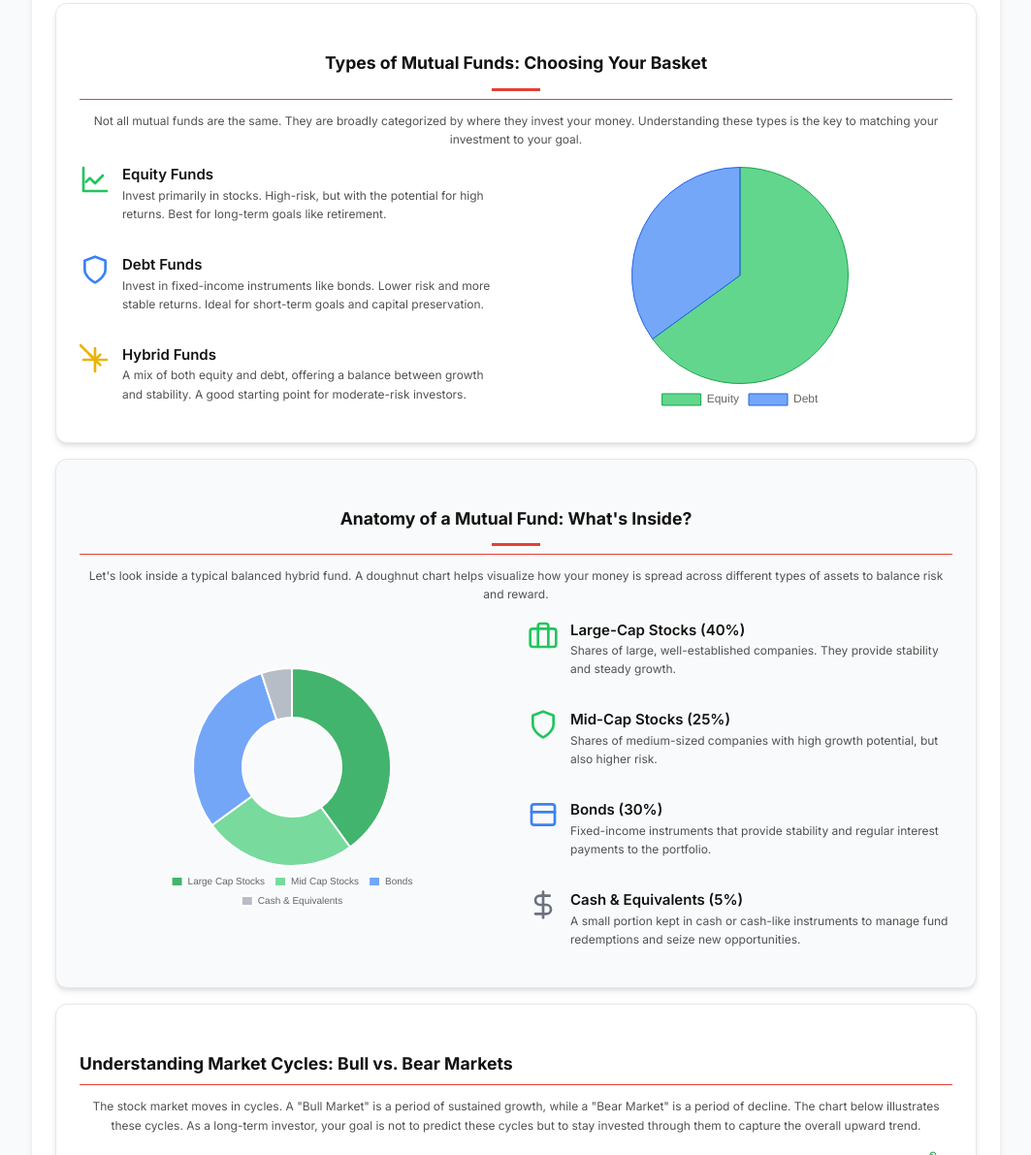
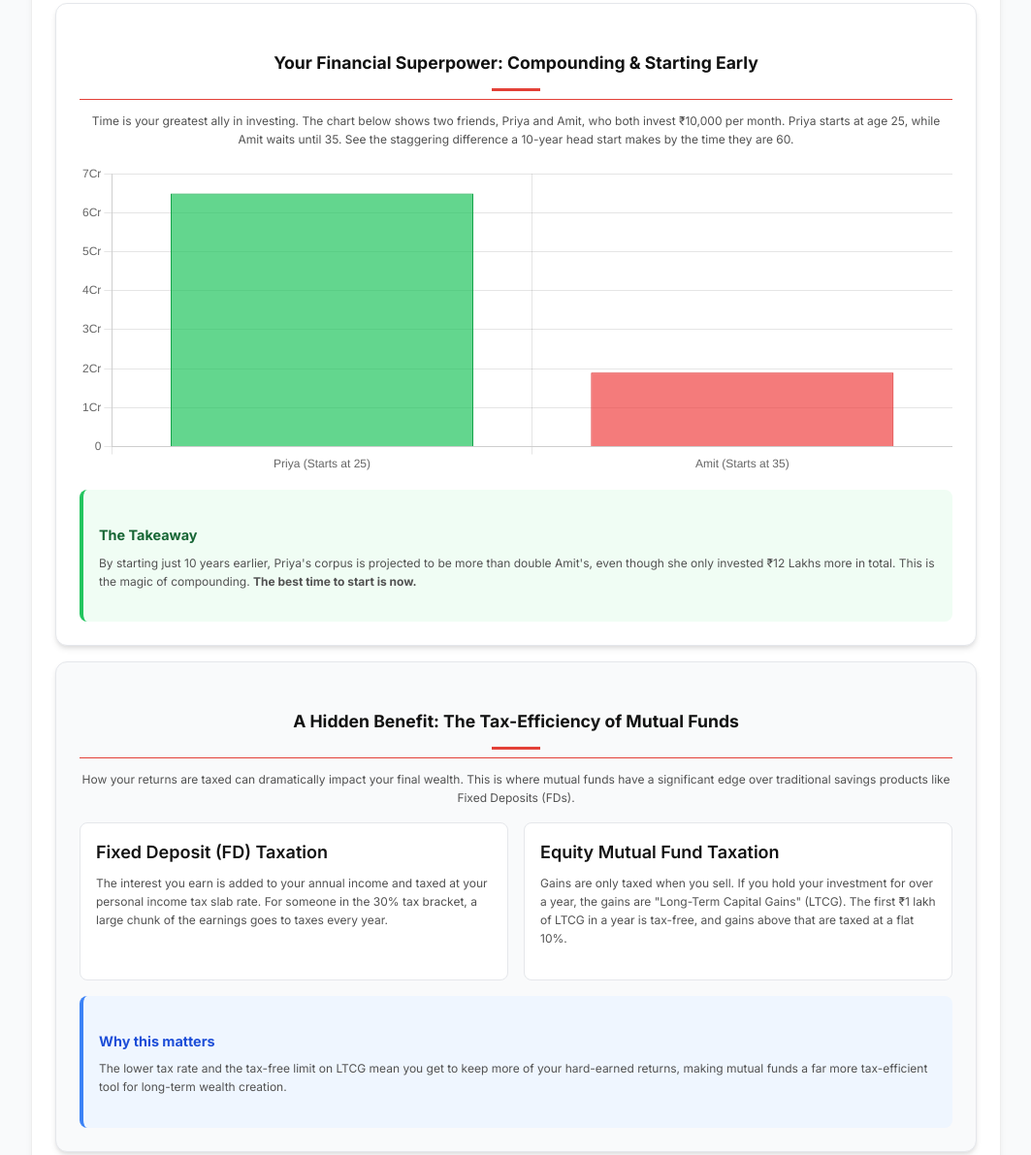
Before and after one commit to toolblaster/Calculator.toolblaster.com, a plain HTML site: page guides/mfguide.html in a window 1280 px wide. Shown: the part 1174-2365 px from the top of the page at 97% size, without its empty margins (108-1171 px from the left). Drawn offline with nearby package versions, Linux system fonts and the light colour scheme.

Commit message:
Update mfguide.html

```diff
--- a/guides/mfguide.html
+++ b/guides/mfguide.html
@@ -228,6 +228,39 @@
                 </ul>
             </div>
 
+            <!-- NEW SECTION 1: The Power of Compounding -->
+            <div class="content-section-card">
+                <h2 class="section-title-secondary">Your Financial Superpower: Compounding & Starting Early</h2>
+                <p class="text-center text-sm text-gray-500 mb-6">Time is your greatest ally in investing. The chart below shows two friends, Priya and Amit, who both invest ₹10,000 per month. Priya starts at age 25, while Amit waits until 35. See the staggering difference a 10-year head start makes by the time they are 60.</p>
+                 <div class="h-64 md:h-80 w-full mx-auto">
+                   <canvas id="compoundingStartEarlyChart"></canvas>
+                </div>
+                <div class="alert alert-success mt-4">
+                    <h3 class="alert-title">The Takeaway</h3>
+                    <p>By starting just 10 years earlier, Priya's corpus is projected to be more than double Amit's, even though she only invested ₹12 Lakhs more in total. This is the magic of compounding. <strong>The best time to start is now.</strong></p>
+                </div>
+            </div>
+
+            <!-- NEW SECTION 2: Tax Efficiency -->
+            <div class="content-section-card bg-gray-50">
+                <h2 class="section-title-secondary">A Hidden Benefit: The Tax-Efficiency of Mutual Funds</h2>
+                <p class="text-center text-sm text-gray-500 mb-6">How your returns are taxed can dramatically impact your final wealth. This is where mutual funds have a significant edge over traditional savings products like Fixed Deposits (FDs).</p>
+                <div class="grid grid-cols-1 md:grid-cols-2 gap-4 mt-4">
+                    <div class="bg-white p-4 rounded-lg border">
+                        <h4 class="font-semibold text-lg mb-2">Fixed Deposit (FD) Taxation</h4>
+                        <p class="text-sm text-gray-600">The interest you earn is added to your annual income and taxed at your personal income tax slab rate. For someone in the 30% tax bracket, a large chunk of the earnings goes to taxes every year.</p>
+                    </div>
+                    <div class="bg-white p-4 rounded-lg border">
+                         <h4 class="font-semibold text-lg mb-2">Equity Mutual Fund Taxation</h4>
+                         <p class="text-sm text-gray-600">Gains are only taxed when you sell. If you hold your investment for over a year, the gains are "Long-Term Capital Gains" (LTCG). The first ₹1 lakh of LTCG in a year is tax-free, and gains above that are taxed at a flat 10%.</p>
+                    </div>
+                </div>
+                <div class="alert alert-info mt-4">
+                    <h3 class="alert-title">Why this matters</h3>
+                    <p>The lower tax rate and the tax-free limit on LTCG mean you get to keep more of your hard-earned returns, making mutual funds a far more tax-efficient tool for long-term wealth creation.</p>
+                </div>
+            </div>
+
             <div class="content-section-card">
                 <h2 class="section-title-secondary">Types of Mutual Funds: Choosing Your Basket</h2>
                 <p class="text-center text-sm text-gray-500 mb-6">Not all mutual funds are the same. They are broadly categorized by where they invest your money. Understanding these types is the key to matching your investment to your goal.</p>
@@ -381,7 +414,7 @@
                                 <td class="px-6 py-4">Market-linked (moderate returns)</td>
                                 <td class="px-6 py-4">Fixed & Guaranteed</td>
                             </tr>
-                            <tr class="bg-white border-b">
+                             <tr class="bg-white border-b">
                                 <td class="px-6 py-4 font-medium">Best For</td>
                                 <td class="px-6 py-4">Long-term wealth creation</td>
                                 <td class="px-6 py-4">Regular income (e.g., pension)</td>
@@ -572,6 +605,54 @@
     <script src="../script.js"></script>
     <script>
         document.addEventListener('DOMContentLoaded', () => {
+            // NEW CHART: Compounding & Starting Early
+            const compoundingStartEarlyCtx = document.getElementById('compoundingStartEarlyChart');
+            if(compoundingStartEarlyCtx) {
+                const calculateFutureValue = (monthlyInvestment, years, rate) => {
+                    const monthlyRate = rate / 12;
+                    const months = years * 12;
+                    if (monthlyRate === 0) return monthlyInvestment * months;
+                    return monthlyInvestment * (Math.pow(1 + monthlyRate, months) - 1) / monthlyRate * (1 + monthlyRate);
+                };
+
+                const priyaFV = calculateFutureValue(10000, 35, 0.12); // Priya invests for 35 years (60-25)
+                const amitFV = calculateFutureValue(10000, 25, 0.12); // Amit invests for 25 years (60-35)
+
+                new Chart(compoundingStartEarlyCtx, {
+                    type: 'bar',
+                    data: {
+                        labels: ['Priya (Starts at 25)', 'Amit (Starts at 35)'],
+                        datasets: [{
+                            label: 'Final Corpus at Age 60',
+                            data: [priyaFV, amitFV],
+                            backgroundColor: ['rgba(34, 197, 94, 0.7)', 'rgba(239, 68, 68, 0.7)'],
+                            borderColor: ['rgba(22, 163, 74, 1)', 'rgba(220, 38, 38, 1)'],
+                            borderWidth: 1
+                        }]
+                    },
+                    options: {
+                        responsive: true,
+                        maintainAspectRatio: false,
+                        plugins: {
+                            legend: { display: false },
+                            tooltip: {
+                                callbacks: {
+                                    label: (context) => `Final Corpus: ${new Intl.NumberFormat('en-IN', { style: 'currency', currency: 'INR', maximumFractionDigits: 0 }).format(context.parsed.y)}`
+                                }
+                            }
+                        },
+                        scales: {
+                            y: {
+                                beginAtZero: true,
+                                ticks: {
+                                    callback: (value) => new Intl.NumberFormat('en-IN', { notation: 'compact', compactDisplay: 'short' }).format(value)
+                                }
+                            }
+                        }
+                    }
+                });
+            }
+
             const marketCycleCtx = document.getElementById('marketCycleChart');
             if(marketCycleCtx) {
                 const labels = ['Year 1', 'Year 2', 'Year 3', 'Year 4', 'Year 5', 'Year 6', 'Year 7', 'Year 8'];
@@ -604,19 +685,17 @@
                 new Chart(fundTypeCtx, {
                     type: 'pie',
                     data: {
-                        labels: ['Equity', 'Debt'],
+                        labels: ['Equity', 'Debt', 'Hybrid'],
                         datasets: [{
-                            label: 'Hybrid Fund Allocation',
-                            data: [65, 35],
+                            label: 'Fund Types',
+                            data: [45, 30, 25],
                             backgroundColor: [
                                 'rgba(34, 197, 94, 0.7)',  // Green for Equity
-                                'rgba(59, 130, 246, 0.7)' // Blue for Debt
+                                'rgba(59, 130, 246, 0.7)', // Blue for Debt
+                                'rgba(245, 158, 11, 0.7)' // Amber for Hybrid
                             ],
-                            borderColor: [
-                                'rgba(22, 163, 74, 1)',
-                                'rgba(37, 99, 235, 1)'
-                            ],
-                            borderWidth: 1
+                            borderColor: '#ffffff',
+                            borderWidth: 2
                         }]
                     },
                     options: {
@@ -629,7 +708,7 @@
                             tooltip: {
                                 callbacks: {
                                     label: function(context) {
-                                        return `${context.label}: ${context.parsed}%`;
+                                        return `${context.label}: ${context.parsed}% of market`;
                                     }
                                 }
                             }
```
